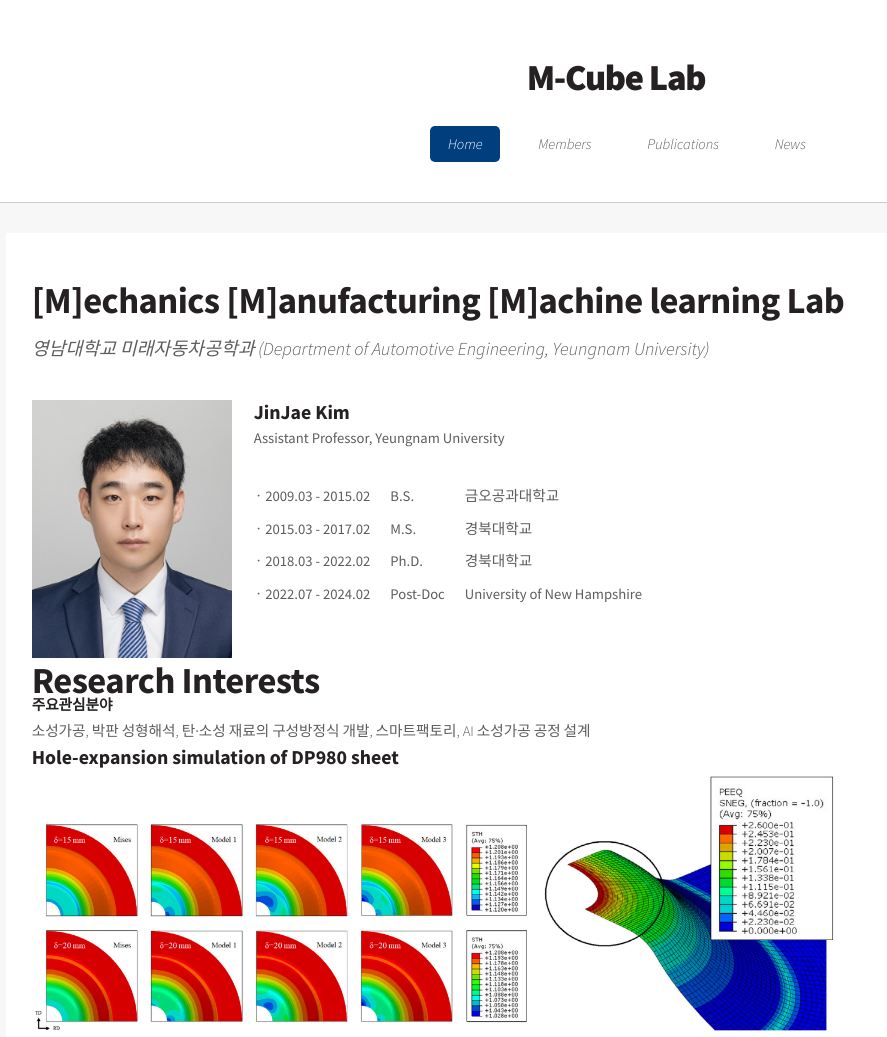
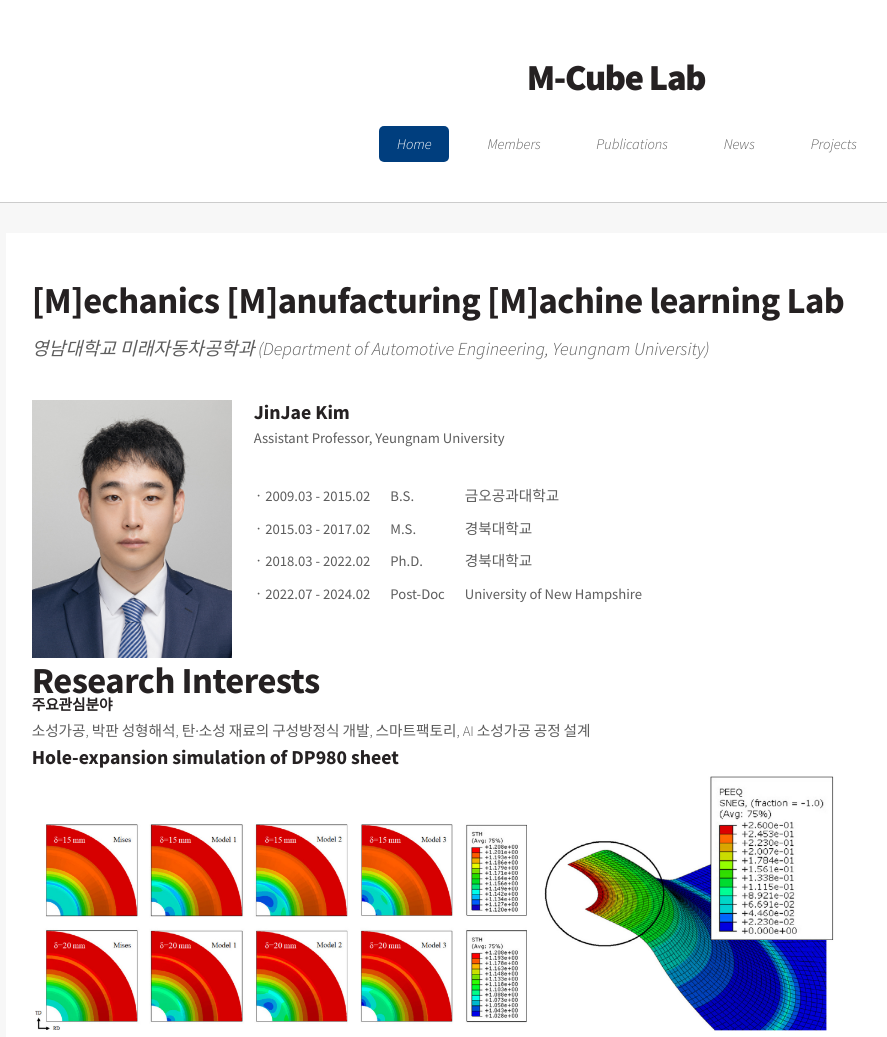
Before and after one commit to Jinjae-Kim/lab, a plain HTML site: page index.html in a window 1280 px wide. Shown: the top 1037 px of the page, without its empty margins (24-911 px from the left). Drawn offline with Linux system fonts and the light colour scheme.

Commit message:
Add Projects tab

```diff
--- a/index.html
+++ b/index.html
@@ -27,6 +27,7 @@
 								<li class = "nav-tab"><a href = "/?tab=members">Members</a></li>
 								<li class = "nav-tab"><a href = "/?tab=publications">Publications</a></li>
 								<li class = "nav-tab"><a href = "/?tab=news">News</a></li>
+								<li class = "nav-tab"><a href = "/?tab=projects">Projects</a></li>
 							</ul>
 						</nav>
 
```
Also changed, not shown: tab_projects.html (added).
